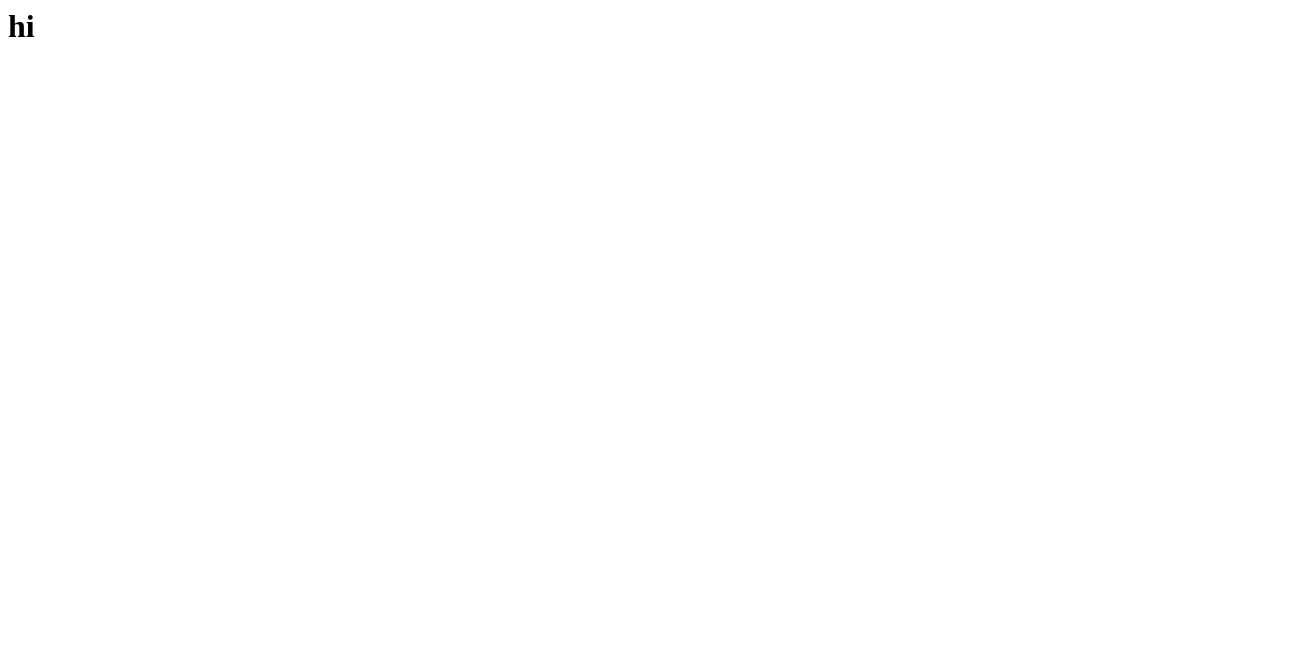
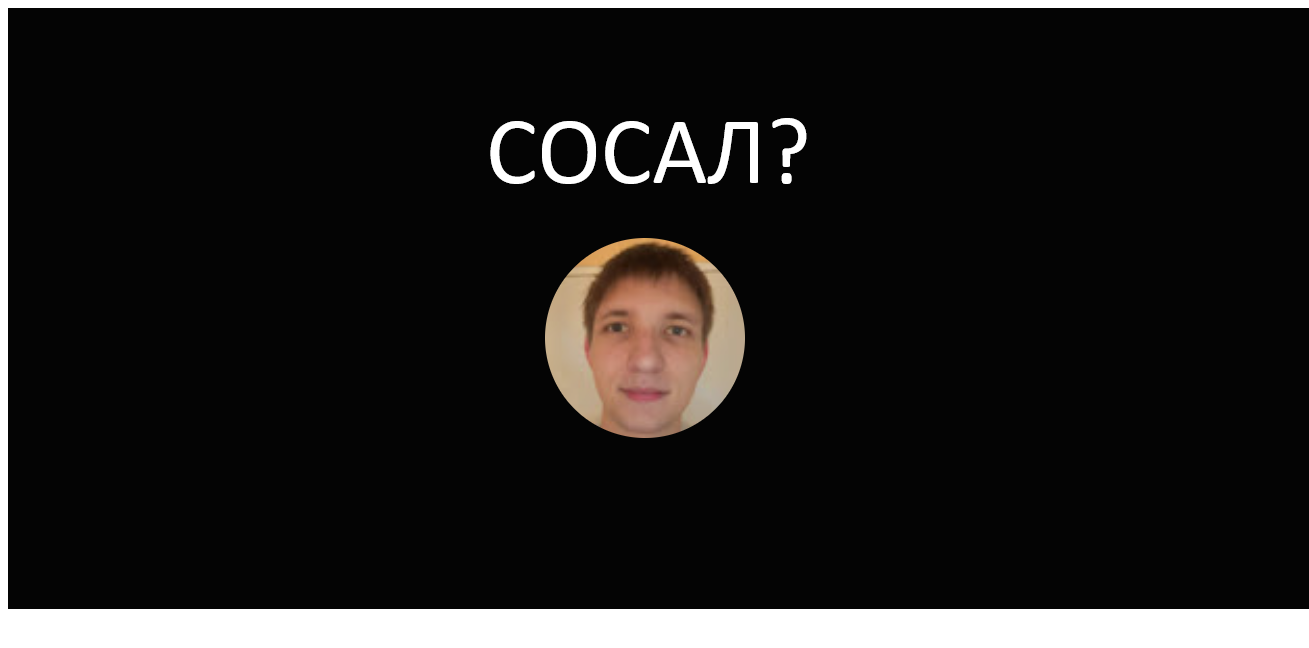
Before and after one commit to Alicantos1221/sosal, a plain HTML site: page index.html in a window 1280 px wide. Shown: the whole page, 1309 px wide, since content can reach past the window. Drawn offline with Linux system fonts and the light colour scheme.

Commit message:
Update index.html

```diff
--- a/index.html
+++ b/index.html
@@ -1 +1 @@
-<h1>hi</h1>
+<img src="sos.png" />
```
